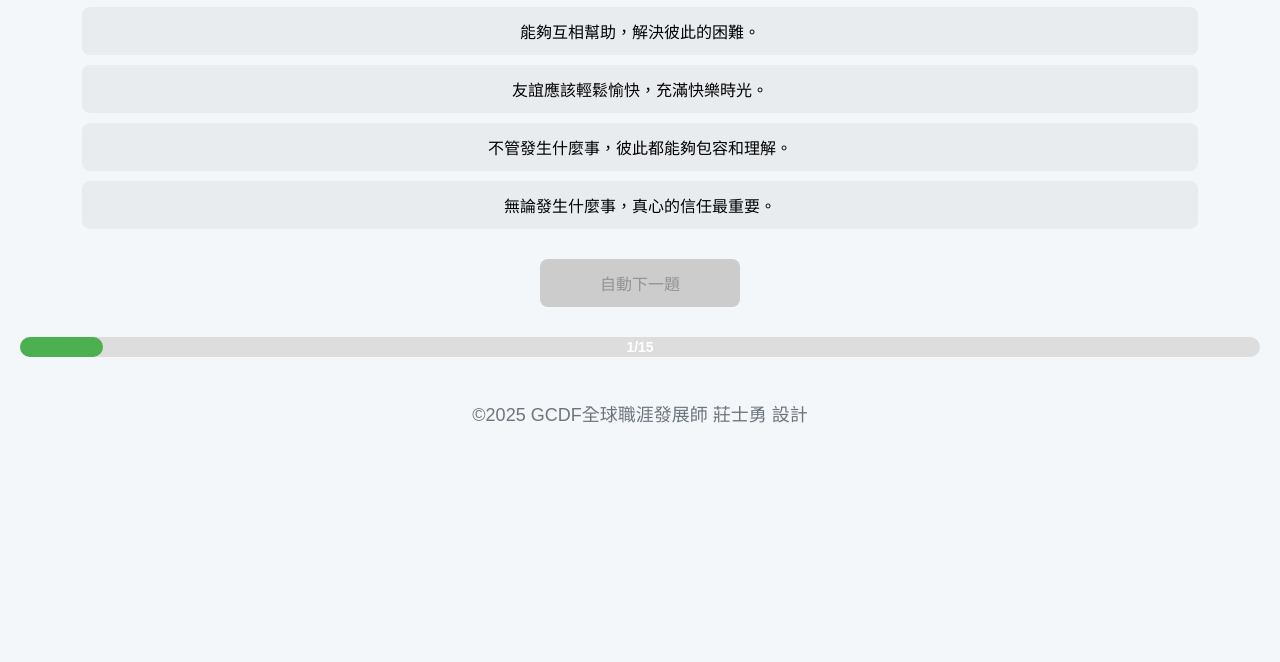
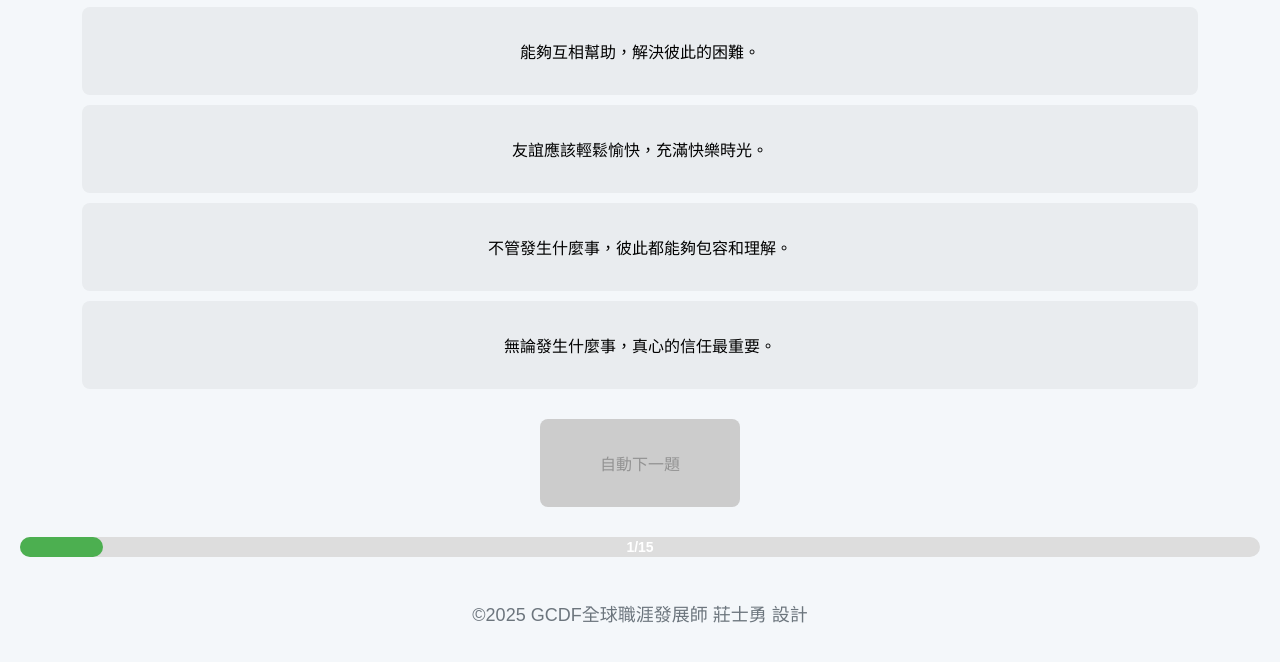
Before and after one commit to shihyungchuang/disc, a plain HTML site: page index.html in a window 1280 px wide. Shown: the part 104-766 px from the top of the page. Drawn offline with Linux system fonts and the light colour scheme.

Commit message:
Update index.html

```diff
--- a/index.html
+++ b/index.html
@@ -72,7 +72,7 @@
             display: block; /* 讓按鈕顯示為塊狀元素 */
             width: 90%; /* 按鈕寬度 */
             margin: 10px auto; /* 上下間距及置中 */
-            padding: 12px; /* 內邊距 */
+            padding: 32px; /* 內邊距 */
             font-size: 16px; /* 字型大小 */
             background-color: #E9ECEF; /* 背景顏色 */
             color: ; #333333;/* white文字顏色 */
```
